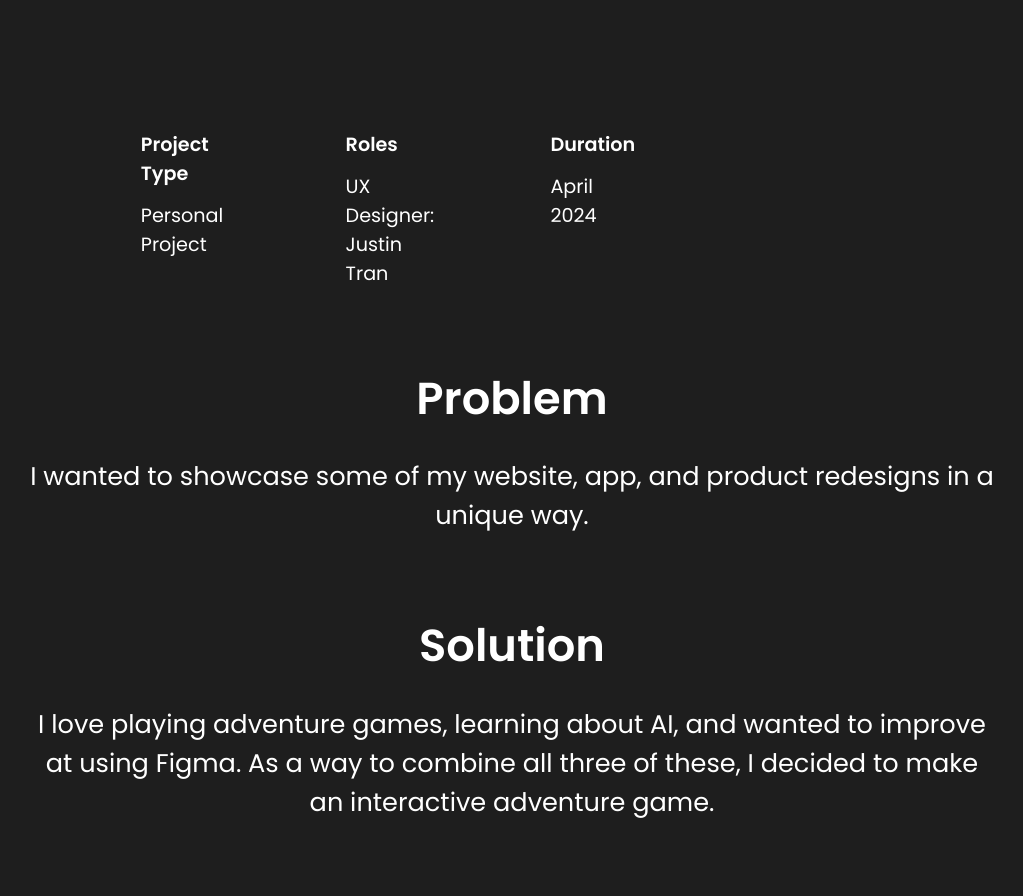
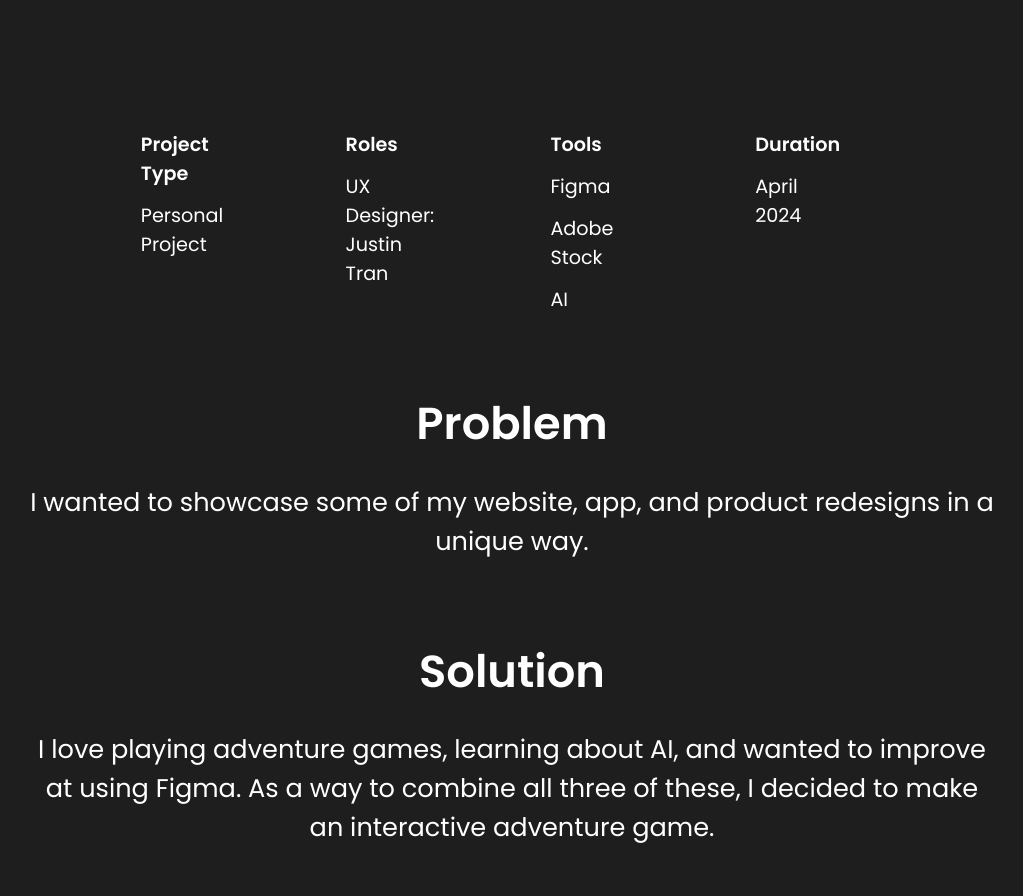
Before and after one commit to joostint/portfolio, a plain HTML site: page noir.html in a window 1280 px wide. Shown: the part 1080-1976 px from the top of the page, without its empty margins (128-1151 px from the left). Drawn offline with Linux system fonts and the light colour scheme.

Commit message:
Update noir.html

```diff
--- a/noir.html
+++ b/noir.html
@@ -35,6 +35,12 @@
             <h2>Roles</h2>
             <p>UX Designer: Justin Tran</p>
         </div>
+        <div class="column">
+          <h2>Tools</h2>
+          <p>Figma </p>
+          <p>Adobe Stock</p>
+          <p>AI</p>
+      </div>
 
         <!-- Third Column -->
         <div class="column">
```
